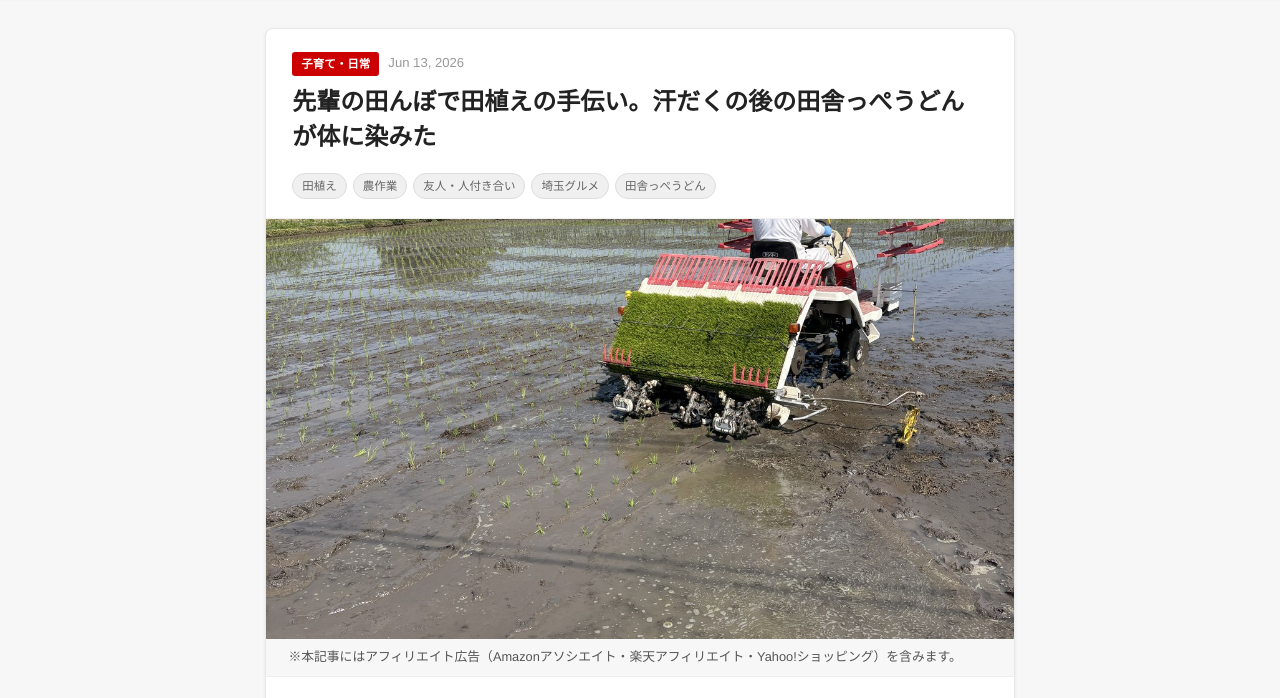
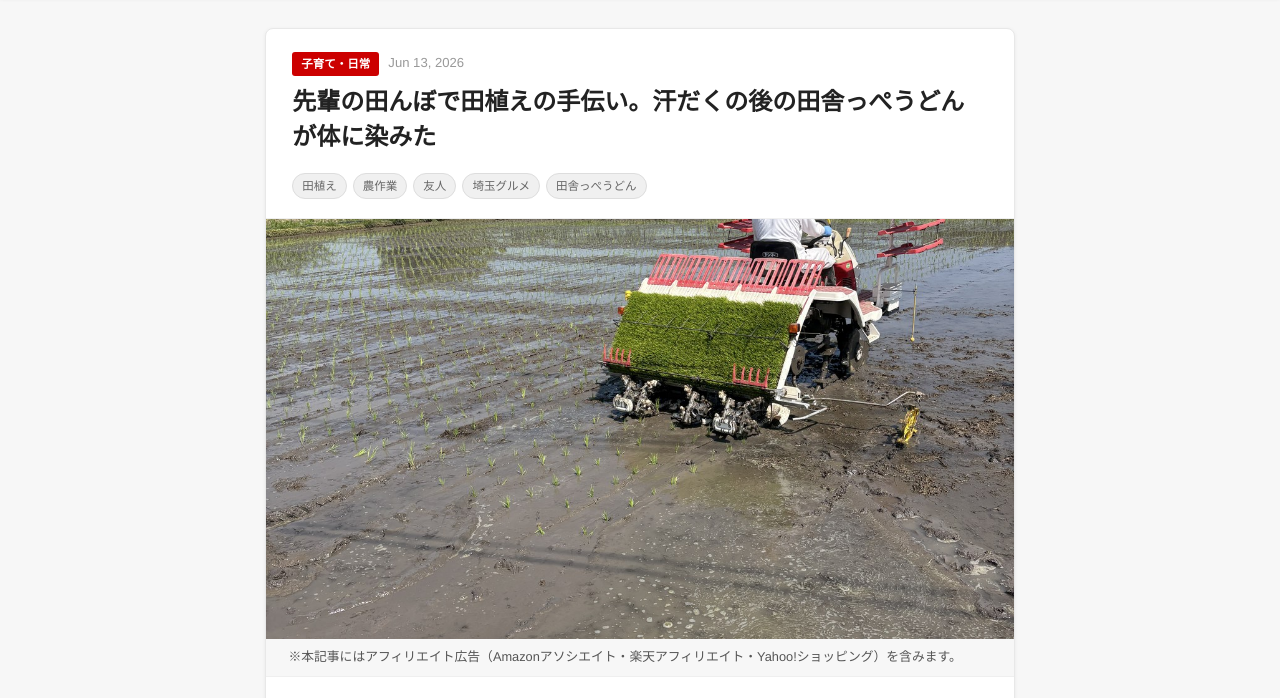
Before and after one commit to Kakifoi/my-blog, an Astro site: page /blog/senpai-taue-tetsudai in a window 1280 px wide. Shown: the part 102-800 px from the top of the page. Built offline with nearby package versions, Linux system fonts and the light colour scheme; Astro itself is replaced by a stand-in of ours.

Commit message:
田植え記事：タグ「友人・人付き合い」→「友人」に修正（既存タグに統一）
Co-Authored-By: Claude Sonnet 4.6 <noreply@anthropic.com>

```diff
--- a/src/content/blog/senpai-taue-tetsudai.md
+++ b/src/content/blog/senpai-taue-tetsudai.md
@@ -3,7 +3,7 @@ title: '先輩の田んぼで田植えの手伝い。汗だくの後の田舎っ
 description: '新卒時代の先輩に呼ばれて田植えを手伝ってきた。苗の準備から田植え機への供給、後片付けまで。昼食は10年ぶりの田舎っぺうどん。労働後のうどんは格別だった。'
 pubDate: '2026-06-13T12:00:00+09:00'
 category: '子育て・日常'
-tags: ['田植え', '農作業', '友人・人付き合い', '埼玉グルメ', '田舎っぺうどん']
+tags: ['田植え', '農作業', '友人', '埼玉グルメ', '田舎っぺうどん']
 heroImage: '/images/senpai-taue-eyecatch.jpg'
 ---
 
```
